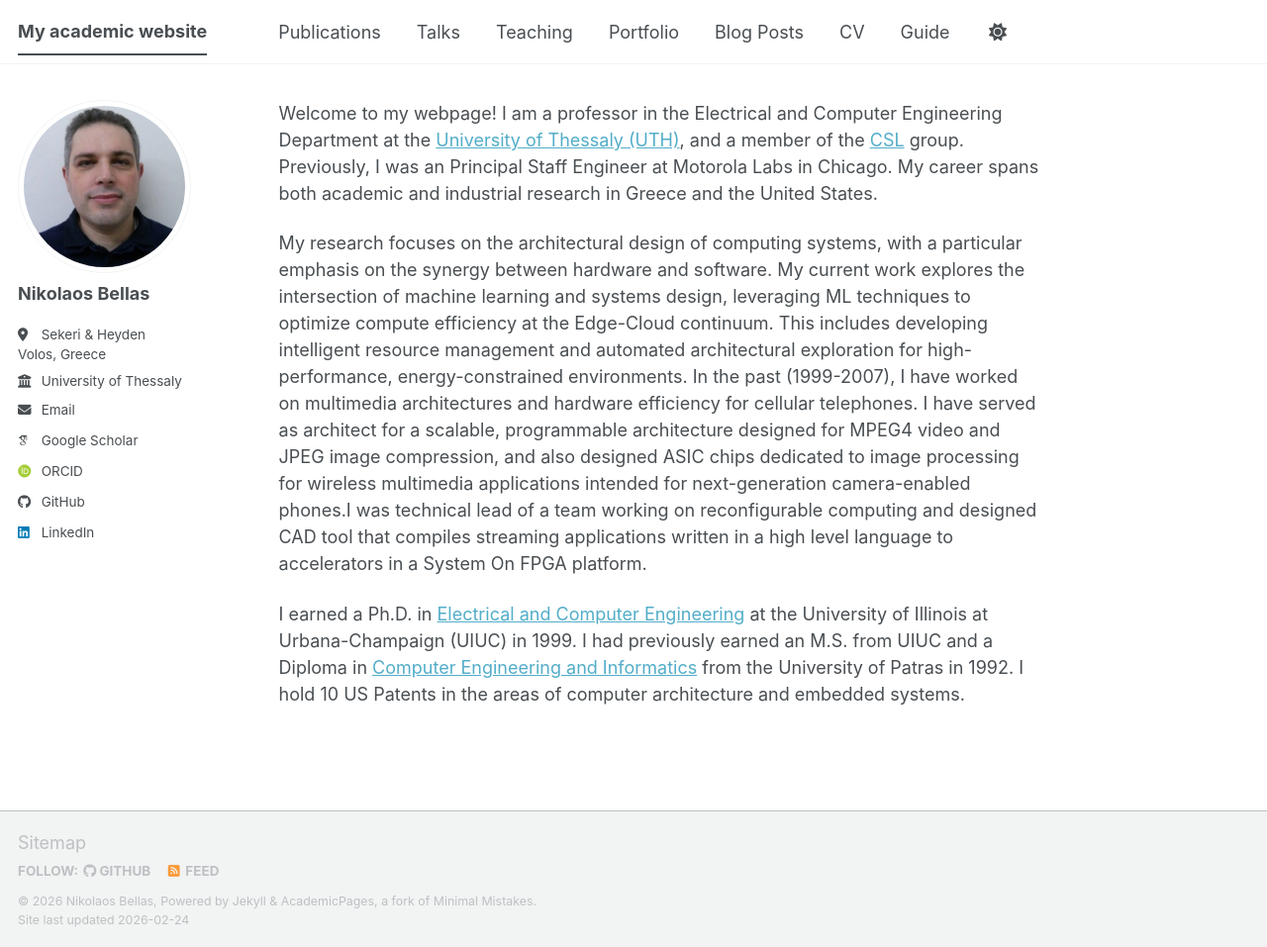
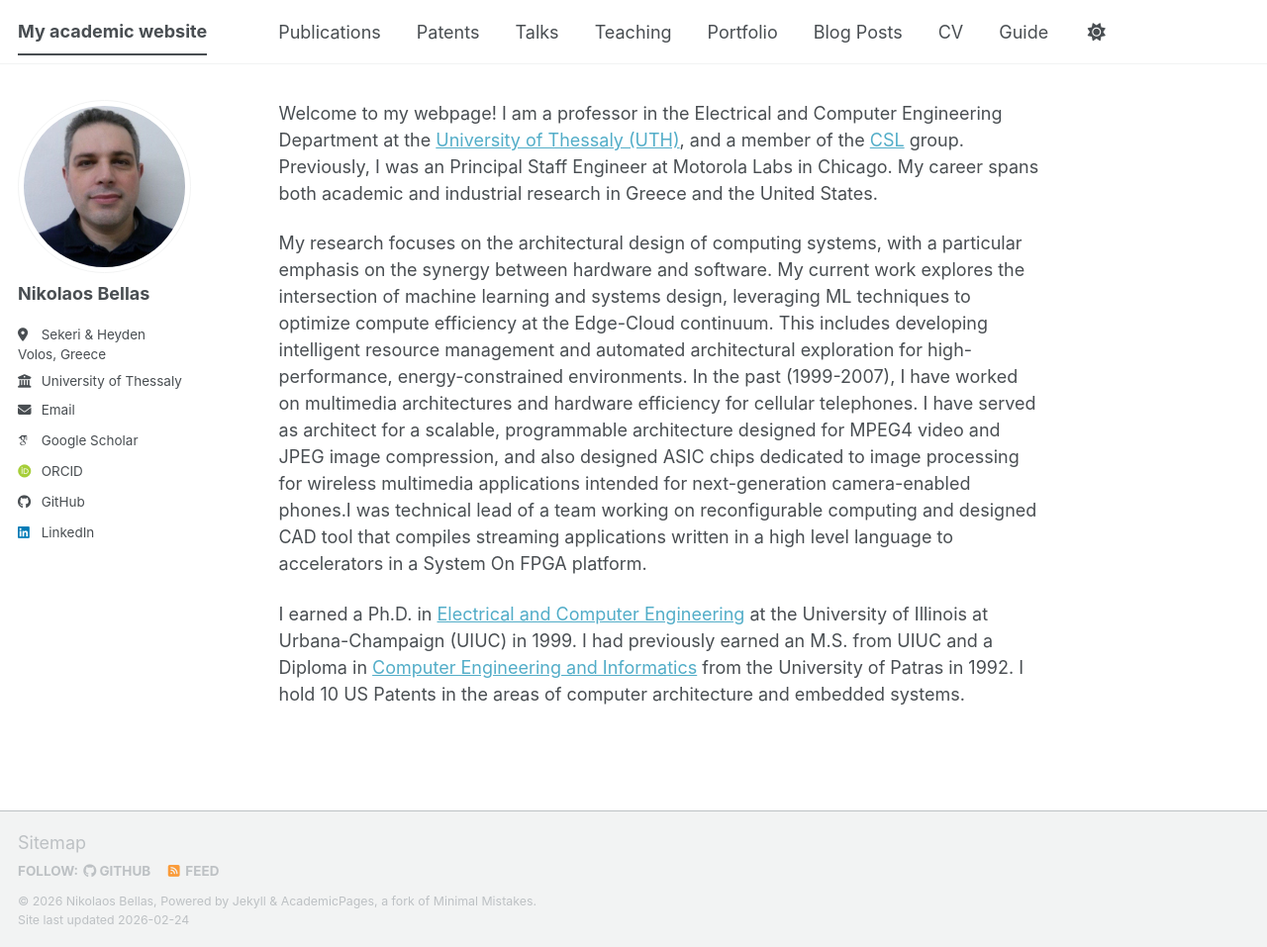
Before and after one commit to nbellas/nbellas.github.io, a Jekyll site: the page built from _pages/about.md, in a window 1280 px wide and 957 px high. Shown: the whole window at 99% size. Built offline with Jekyll 4.4.1, drawn with Linux system fonts in a browser that asks for light colours; some web fonts are replaced; a script bundle is joined from its source files by our own code; library files that are not in the unit come from our copies.

Commit message:
Add 'Patents' section to navigation

```diff
--- a/_data/navigation.yml
+++ b/_data/navigation.yml
@@ -10,6 +10,9 @@
 main:
   - title: "Publications"
     url: /publications/
+
+  - title: "Patents"
+    url: /patents/
 
   - title: "Talks"
     url: /talks/
```
